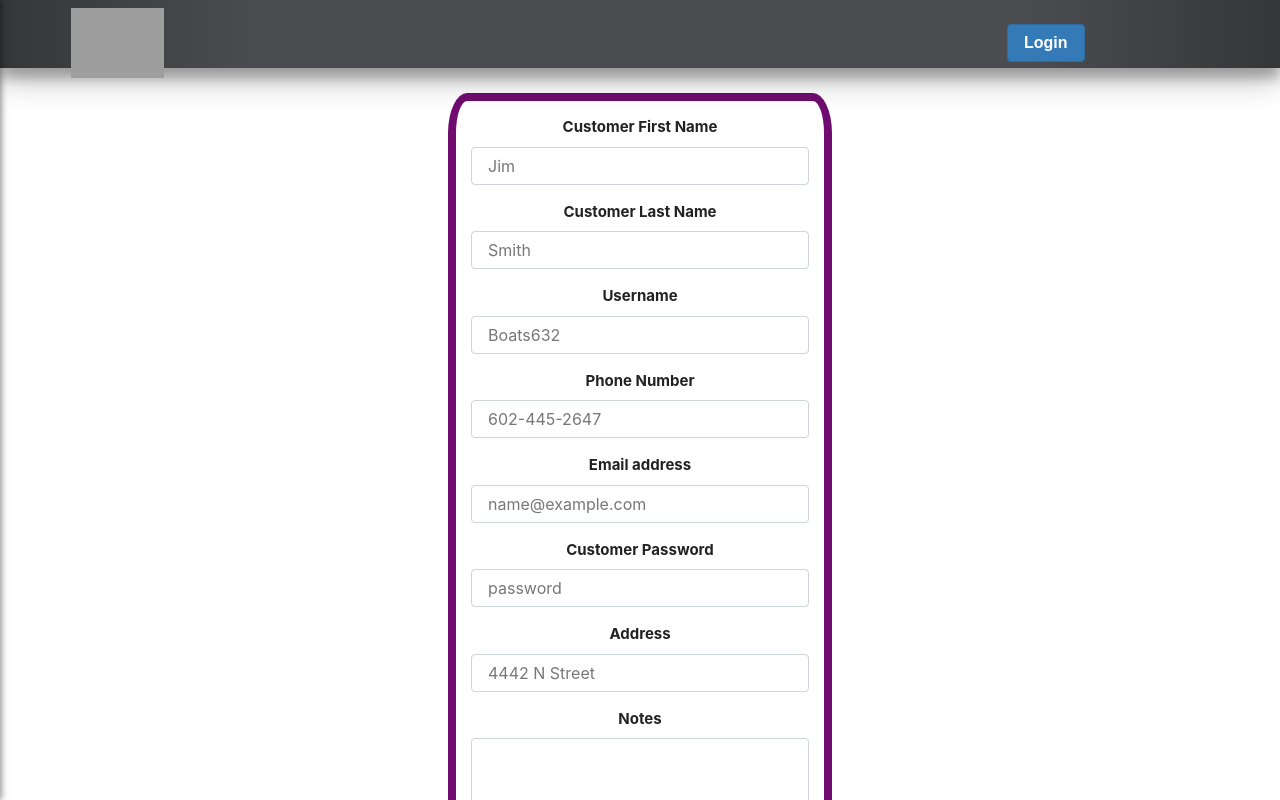
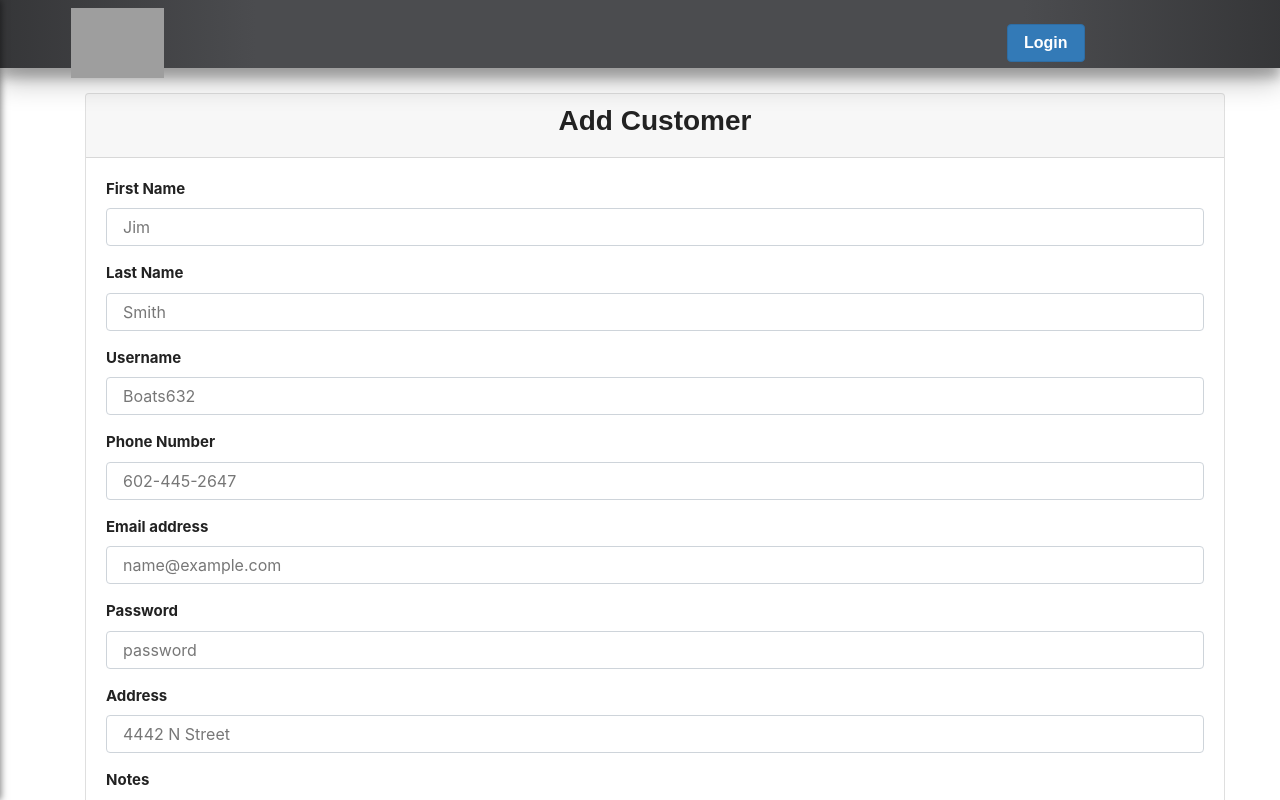
Before and after one commit to Bryceacampbell/valet-app, a React (Create React App) app in the folder client/: page /admin/newUser in a window 1280 px wide. Shown: the top 800 px of the page. Built offline with nearby package versions, Linux system fonts and the light colour scheme; grey boxes are pictures that could not be loaded; a web font is replaced by a local one; what auth0-js would draw is missing.

Commit message:
adding button, cleaning up styling for add user

```diff
--- a/client/public/index.html
+++ b/client/public/index.html
@@ -5,8 +5,6 @@
   <meta charset="utf-8">
   <meta name="viewport" content="width=device-width, initial-scale=1, shrink-to-fit=no">
   <meta name="theme-color" content="#000000">
-  <!-- <link rel="manifest" href="%PUBLIC_URL%/manifest.json"> -->
-  <link rel="shortcut icon" href="%PUBLIC_URL%/wheelicon.jpg">
   <link rel="stylesheet" href="https://cdnjs.cloudflare.com/ajax/libs/bootswatch/4.0.0/journal/bootstrap.min.css" />
   <title>Valet App</title>
 </head>
--- a/client/src/components/admin/Customers/Customers.js
+++ b/client/src/components/admin/Customers/Customers.js
@@ -28,6 +28,7 @@ class Customers extends Component {
             <div className="container-fluid card text-center">
                 <div className="card-header">
                     <h3>Customers</h3>
+                    <a href="/admin/newuser"><button className="btn btn-primary add-btn">Add</button></a>
                 </div>
                 <div className="card-body">
                     <div className="row">
--- a/client/src/components/admin/Customers/style.css
+++ b/client/src/components/admin/Customers/style.css
@@ -18,3 +18,8 @@
   max-width: 80%;
   padding: 0px;
 }
+
+.add-btn {
+  float: right;
+  clear: both;
+}
--- a/client/src/components/admin/NewUser/NewUser.js
+++ b/client/src/components/admin/NewUser/NewUser.js
@@ -6,15 +6,19 @@ class NewUser extends Component {
 
     render() {
         return (
-            <div class="container">
+            <div className="container card">
+                <div className="card-header text-center">
+                    <h3>Add Customer</h3>
+                </div>
 
-               <form class="text-center" action="/api/admin/customers/add" method="post">
+                <div className="card-body">
+                    <form class="" action="/api/admin/customers/add" method="post">
                         <div class="form-group">
-                       <label for="firstName">Customer First Name</label>
+                            <label for="firstName">First Name</label>
                             <input name="firstName" type="firstName" class="form-control" id="firstName" placeholder="Jim"></input>
                         </div>
                         <div class="form-group">
-                       <label for="lastName">Customer Last Name</label>
+                            <label for="lastName">Last Name</label>
                             <input name="lastName" type="lastName" class="form-control" id="lastName" placeholder="Smith"></input>
                         </div>
                         <div class="form-group">
@@ -30,7 +34,7 @@ class NewUser extends Component {
                             <input name="email" type="email" class="form-control" placeholder="name@example.com"></input>
                         </div>
                         <div class="form-group">
-                       <label >Customer Password</label>
+                            <label >Password</label>
                             <input name="pass" type="pass" class="form-control" placeholder="password"></input>
                         </div>
                         <div class="form-group">
@@ -44,8 +48,7 @@ class NewUser extends Component {
                         <button class="button" value="submit" type="submit">Submit</button>
 
                     </form>
-
-
+                </div>
             </div>
 
         )
--- a/client/src/components/admin/NewUser/style.css
+++ b/client/src/components/admin/NewUser/style.css
@@ -1,10 +1,4 @@
-.container {
-    margin-top: 25px;
-    padding: 15px;
-    width: 30%;
-    border: rgb(112, 12, 112) 8px solid;
-    border-radius: 5%;
- }
+
 
  .form-group {
 
```
Also changed, not shown: 1 other file (tests, documents, lock files or other folders). Lines whose indentation alone changed are shown as unchanged.
